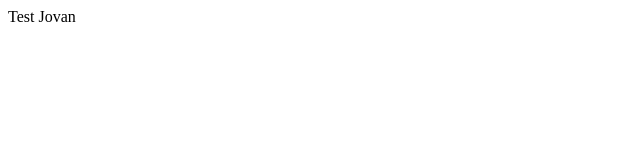
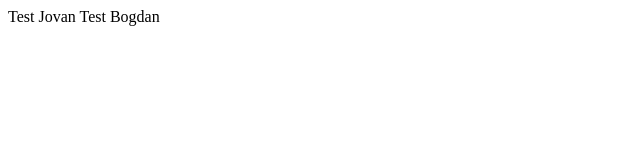
Before and after one commit to jtrifkovic/kingdomSite, a React (Create React App) app: page / in a window 1280 px wide. Shown: the top 160 px of the page, without its empty margins (0-640 px from the left). Built offline with nearby package versions, Linux system fonts and the light colour scheme.

Commit message:
Update App.js

```diff
--- a/src/App.js
+++ b/src/App.js
@@ -4,6 +4,7 @@ function App() {
   return (
       <div>
         Test Jovan
+        Test Bogdan
       </div>
   );
 }
```
